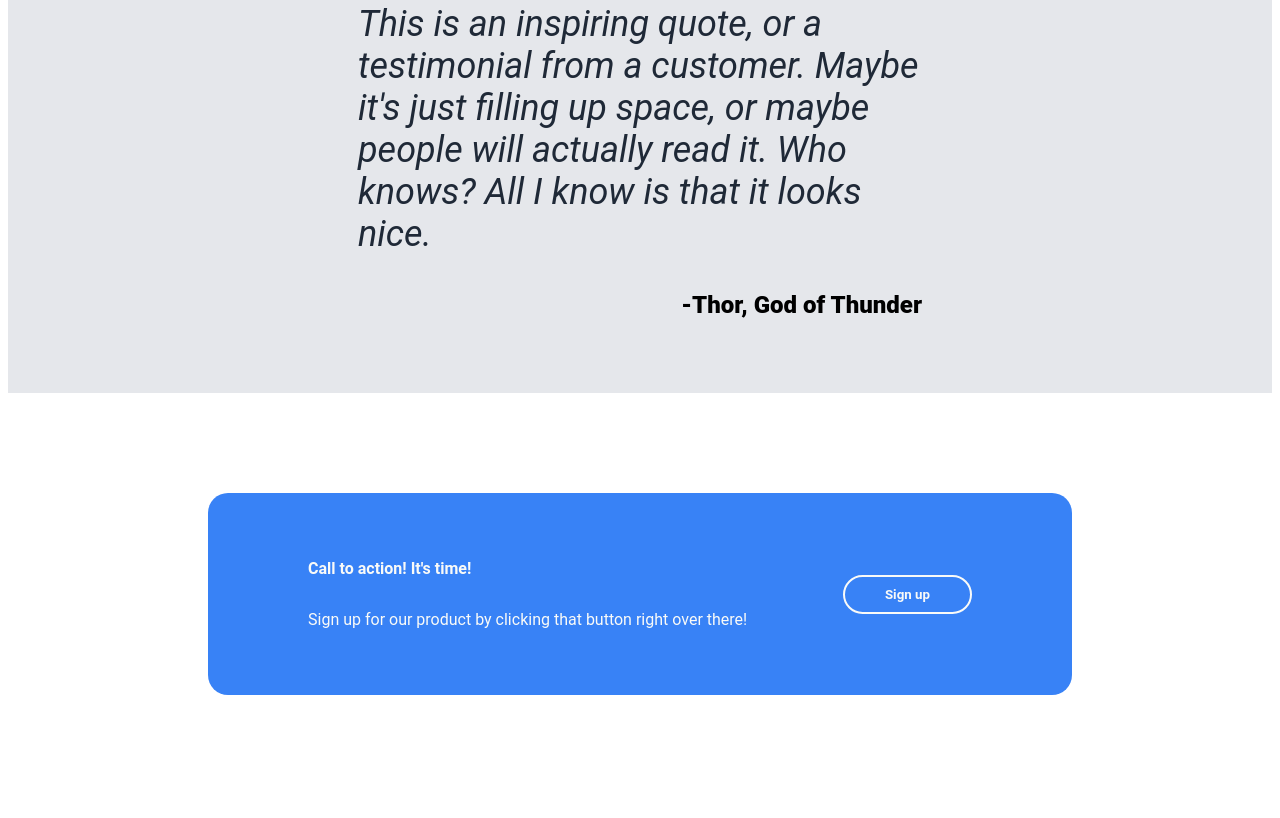
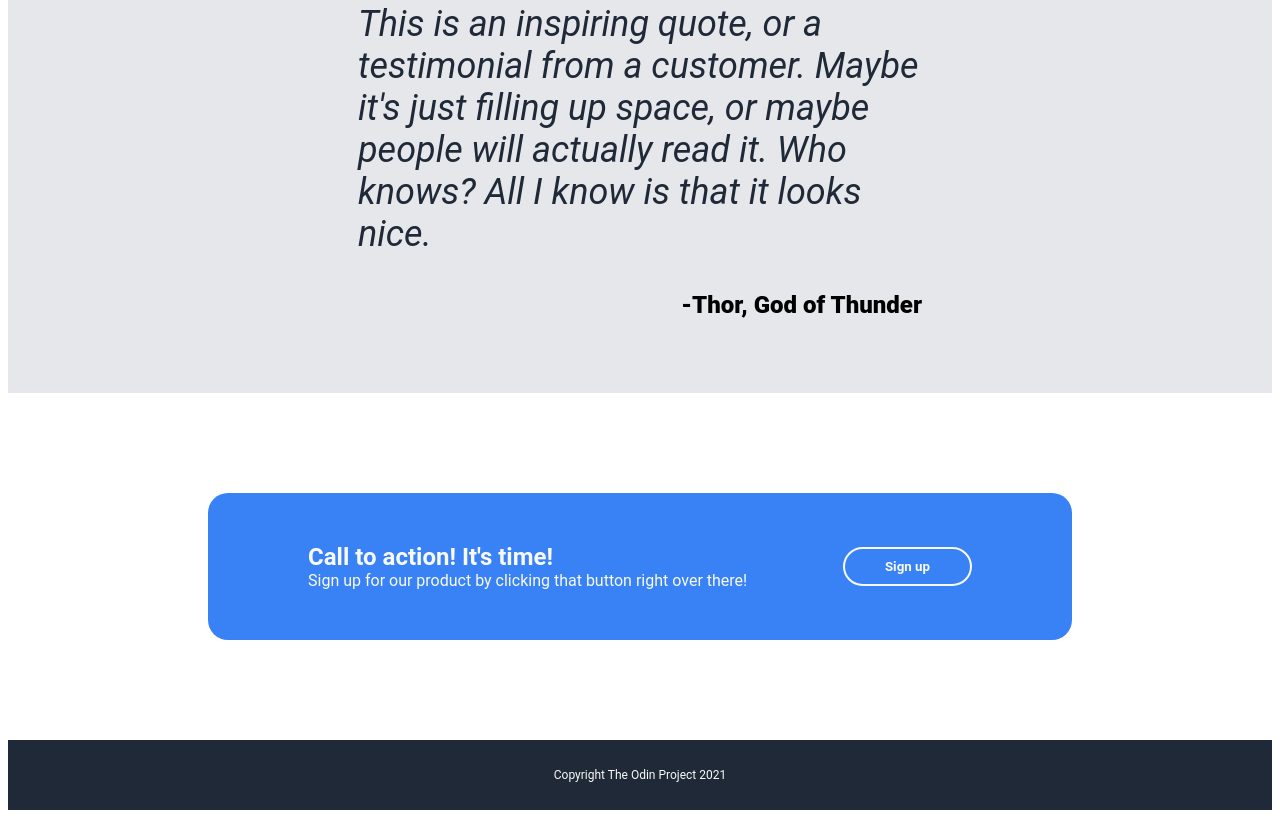
Before and after one commit to rubytoynton1/Landing-Page, a plain HTML site: page index.html in a window 1280 px wide. Shown: the part 1046-1864 px from the top of the page. Before the commit the page ends 1841 px from the top, so only its background shows below. Drawn offline with Linux system fonts and the light colour scheme.

Commit message:
added footer and edits

```diff
--- a/index.html
+++ b/index.html
@@ -51,7 +51,7 @@
         </div>
         <div class="signup">
             <div class="signup-left">
-                <p class="signuptext"><strong>Call to action! It's time!</strong></p>
+                <h2 class="signuptext"><strong>Call to action! It's time!</strong></h2>
                 <p class="signuptext">Sign up for our product by clicking that button right over there!</p>
             </div>
             <div class="signup-right">
@@ -59,7 +59,7 @@
             </div>
         </div>
         <div class="footer">
-
+            <p class="footer-text">Copyright The Odin Project 2021</p>
         </div>
     </body>
 </html>
--- a/style.css
+++ b/style.css
@@ -152,6 +152,12 @@ a {
 .signup-left {
     display: flex;
     flex-direction: column;
+
+}
+
+.signuptext {
+    margin: 0px;
+    padding: 0px;
 }
 
 .signup-right {
@@ -171,3 +177,12 @@ a {
     border-style: solid;
     border-color: #F9FAF8;
 }
+
+.footer {
+    display: flex;
+    justify-content: center;
+    background-color: #1f2937;
+    color: #F9FAF8;
+    padding: 16px;
+    font-size: 12px;
+}
```
